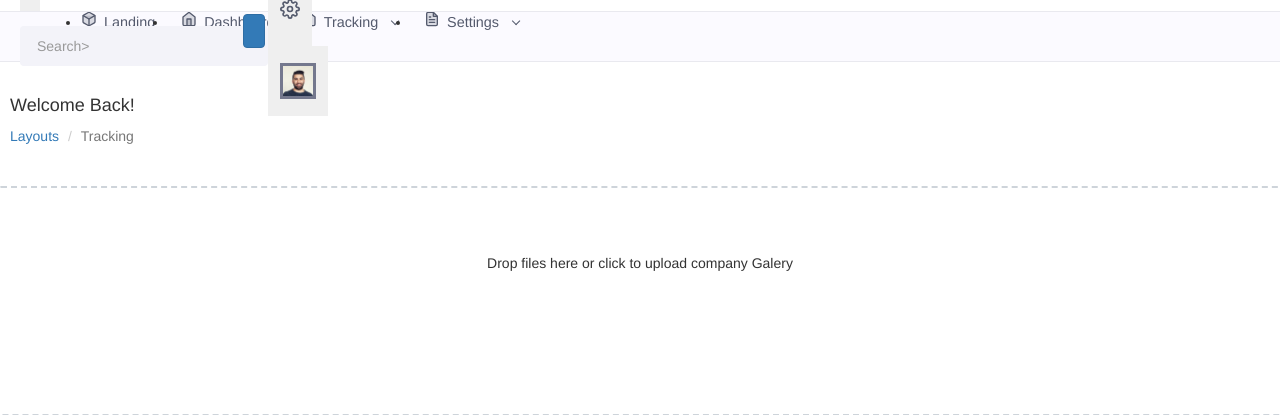
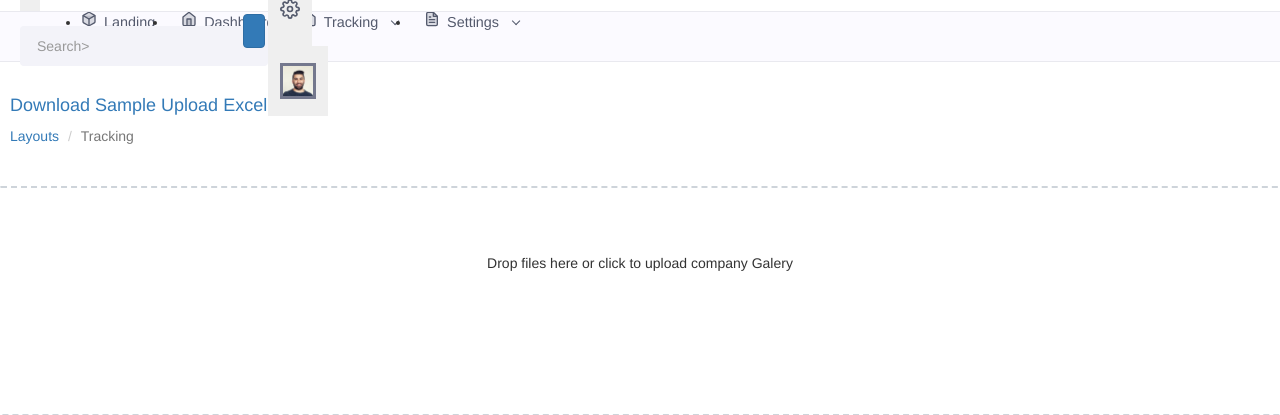
Before and after one commit to wisnubaldas/mygaviasi, a Laravel app: a page that uses resources/views/admin/tracking.blade.php in a window 1280 px wide. Shown: the part 59-474 px from the top of the page. Run offline with Laravel 8, Linux system fonts and the light colour scheme; data that the repository does not hold is empty; some libraries are stand-ins or nearby versions.

Commit message:
template excel

```diff
--- a/resources/views/admin/tracking.blade.php
+++ b/resources/views/admin/tracking.blade.php
@@ -8,7 +8,11 @@
                 <div class="row">
                     <div class="col-12">
                         <div class="page-title-box d-sm-flex align-items-center justify-content-between">
-                            <h4 class="mb-sm-0 font-size-18">Welcome Back! {{auth()->user()->name}}</h4>
+                            <h4 class="mb-sm-0 font-size-18">
+                                <a href="/tracking_sample.xlsx">
+                                Download Sample Upload Excel !
+                                </a>
+                            </h4>
 
                             <div class="page-title-right">
                                 <ol class="breadcrumb m-0">
```
Also changed, not shown: 1 other file.
